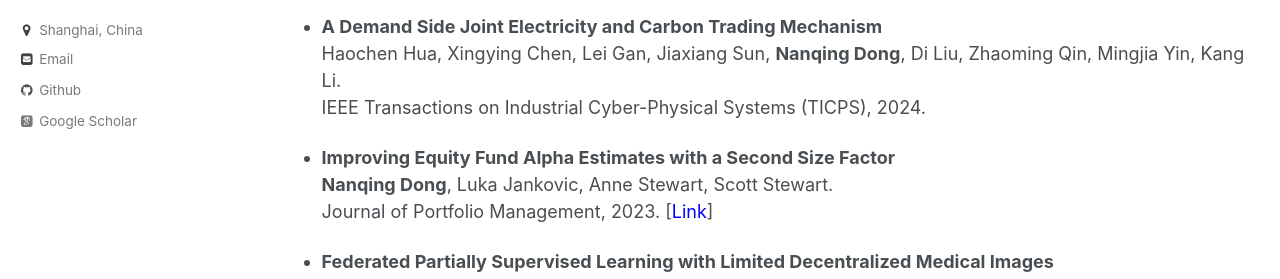
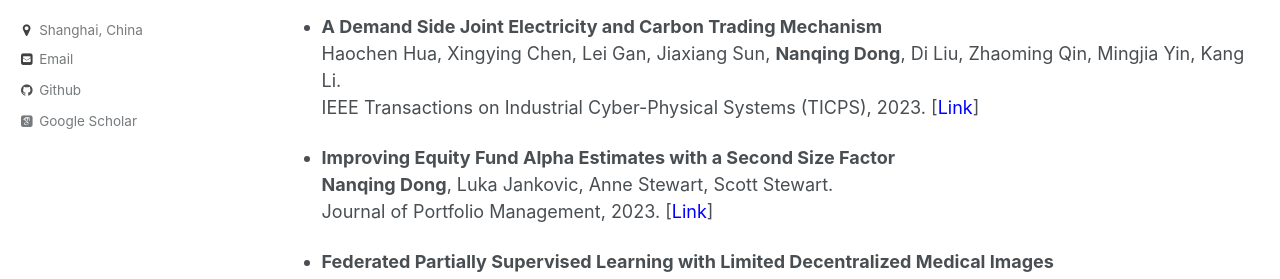
Before and after one commit to eveningdong/eveningdong.github.io, a Jekyll site: the page built from _pages/publications.md, in a window 1280 px wide and 900 px high. Shown: the part 355-634 px from the top of the window. Built offline with Jekyll 4.4.1, drawn with Linux system fonts in a browser that asks for light colours; some web fonts are replaced.

Commit message:
Update publications.md

```diff
--- a/_pages/publications.md
+++ b/_pages/publications.md
@@ -13,7 +13,7 @@ author_profile: true
 
 * **A Demand Side Joint Electricity and Carbon Trading Mechanism**
   Haochen Hua, Xingying Chen, Lei Gan, Jiaxiang Sun, **Nanqing Dong**, Di Liu, Zhaoming Qin, Mingjia Yin, Kang Li.
-  IEEE Transactions on Industrial Cyber-Physical Systems (TICPS), 2024.
+  IEEE Transactions on Industrial Cyber-Physical Systems (TICPS), 2023.  [[<span style="color:blue">Link</span>]](https://ieeexplore.ieee.org/document/10330727)
 
 * **Improving Equity Fund Alpha Estimates with a Second Size Factor**
   **Nanqing Dong**, Luka Jankovic, Anne Stewart, Scott Stewart.
```
